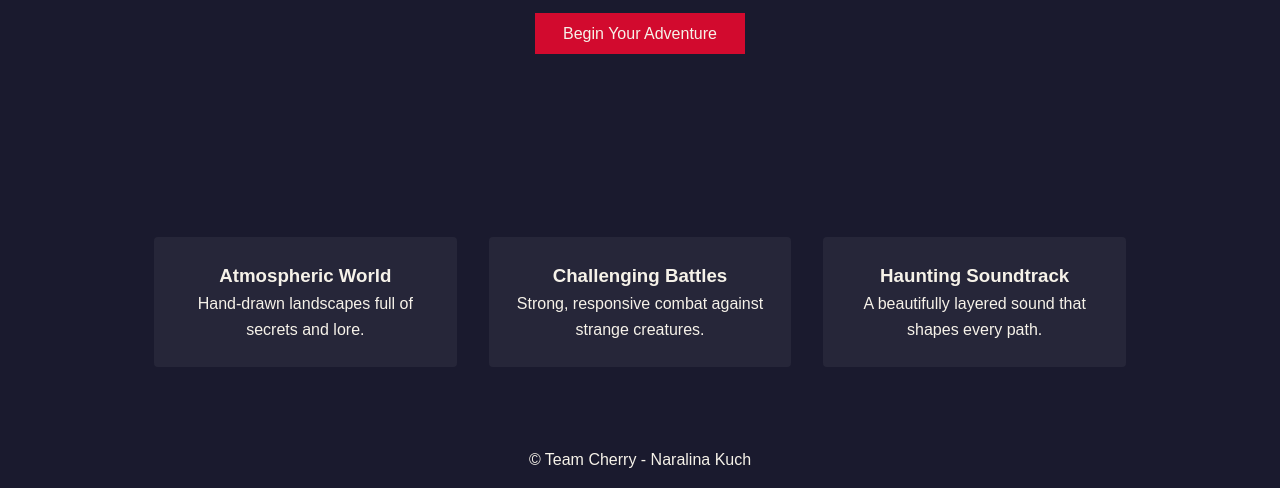
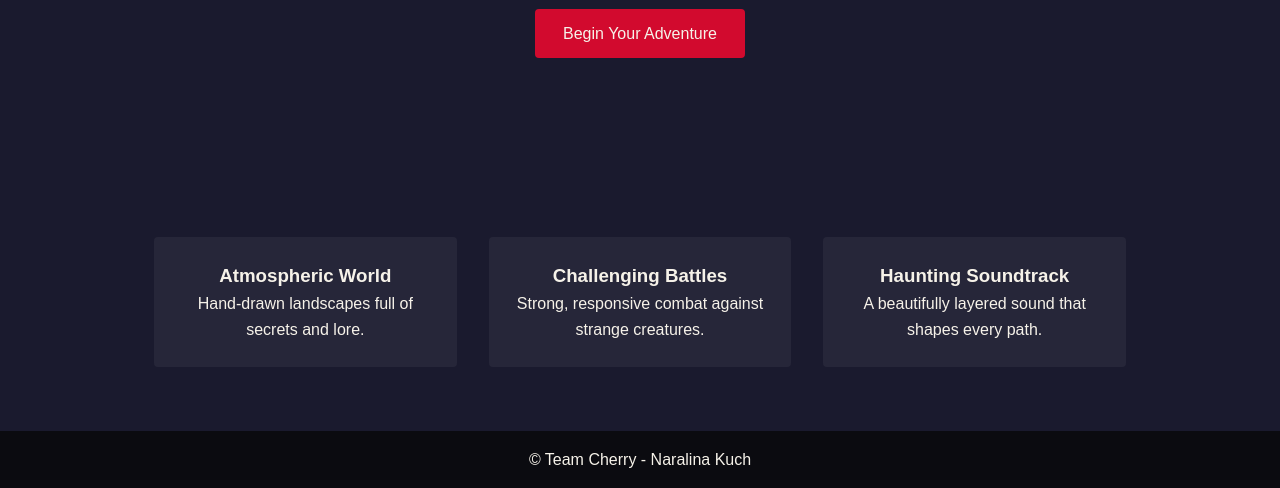
Before and after one commit to naralinakuch-tech/hollow-knight-website, a plain HTML site: page index.html in a window 1280 px wide. Shown: the part 377-865 px from the top of the page. Drawn offline with Linux system fonts and the light colour scheme; files that its build step writes are made by us from their sources.

Commit message:
Update style.css with new CSS styles

```diff
--- a/style.css
+++ b/style.css
@@ -12,15 +12,24 @@
   --muted-blue: #6a7b9a;
 }
 
+html, body {
+  height: 100%;
+  margin: 0;
+}
+
 body {
   font-family: Arial, sans-serif;
   background-color: var(--bg-dark);
   color: var(--text-light);
   line-height: 1.6;
+  display: flex;
+  flex-direction: column;
+  min-height: 100vh;
 }
 
 /* Navigation */
 header {
+  background-color: #0b0b10;
   padding: 1rem 2rem;
 }
 
@@ -64,11 +73,19 @@ header {
 }
 
 .cta-button {
+  display: inline-block;
   background-color: var(--accent-red);
   color: var(--text-light);
   padding: 0.75rem 1.75rem;
   text-decoration: none;
   font-size: 1rem;
+  border-radius: 4px;
+  cursor: pointer;
+  transition: background-color 0.3s ease;
+}
+
+.cta-button:hover {
+  background-color: #a20822;
 }
 
 /* Features */
@@ -84,36 +101,16 @@ header {
   background-color: rgba(255, 255, 255, 0.05);
   padding: 1.5rem;
   border-radius: 4px;
+  transition: background-color 0.3s ease;
 }
 
-/* Footer */
-footer {
-  text-align: center;
-  padding: 1rem;
-  margin-top: 2rem;
+.feature-card:hover {
+  background-color: rgba(255, 255, 255, 0.1);
 }
 
-
-html, body {
-    height: 100%;
-    margin: 0;
-}
-
-/* Flex layout for whole page */
-body {
-    display: flex;
-    flex-direction: column;
-    min-height: 100vh;
-}
-
-
+/* Main content */
 main {
   flex: 1;
-}
-
-
-footer {
-    margin-top: auto;
 }
 
 .container {
@@ -121,3 +118,11 @@ footer {
   margin: 0 auto;
   padding: 2rem;
 }
+
+/* Footer */
+footer {
+  text-align: center;
+  padding: 1rem;
+  background-color: #0b0b10;
+  margin-top: auto;
+}
```
Lines whose indentation alone changed are shown as unchanged.
